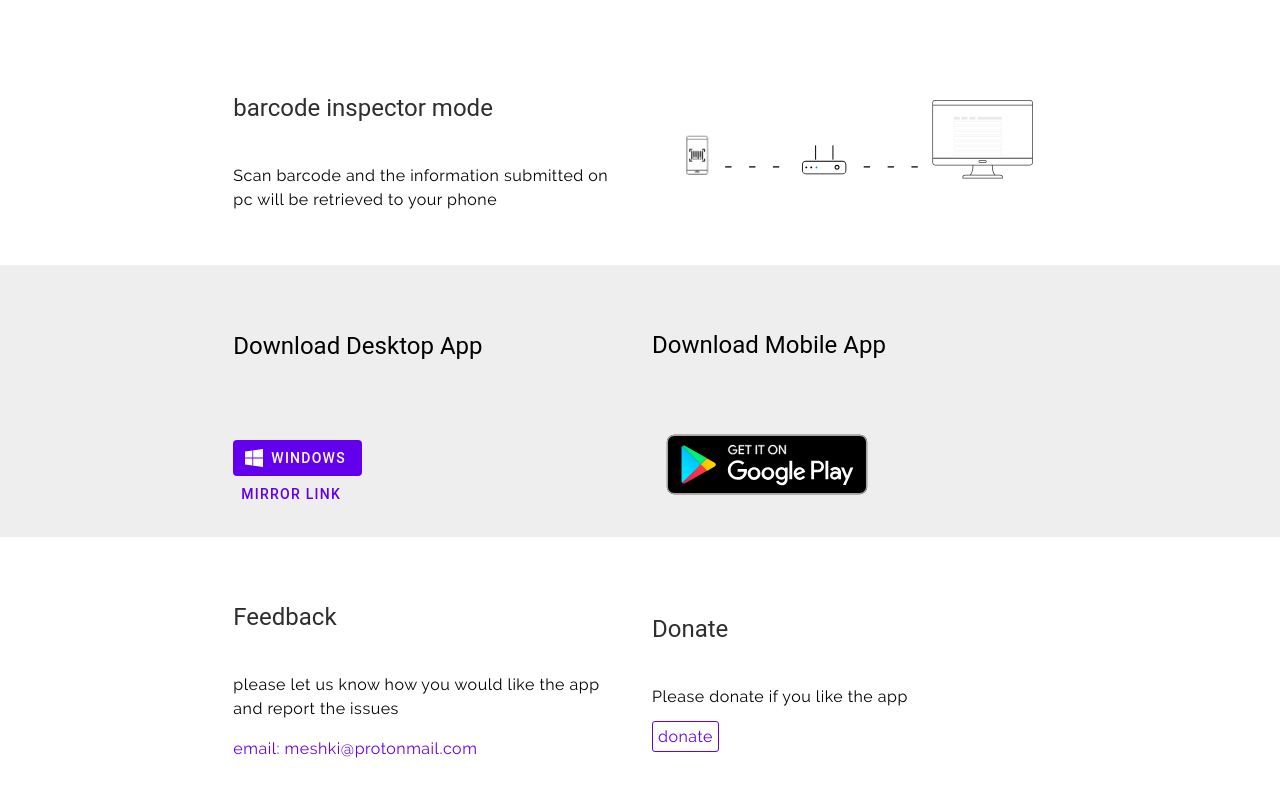
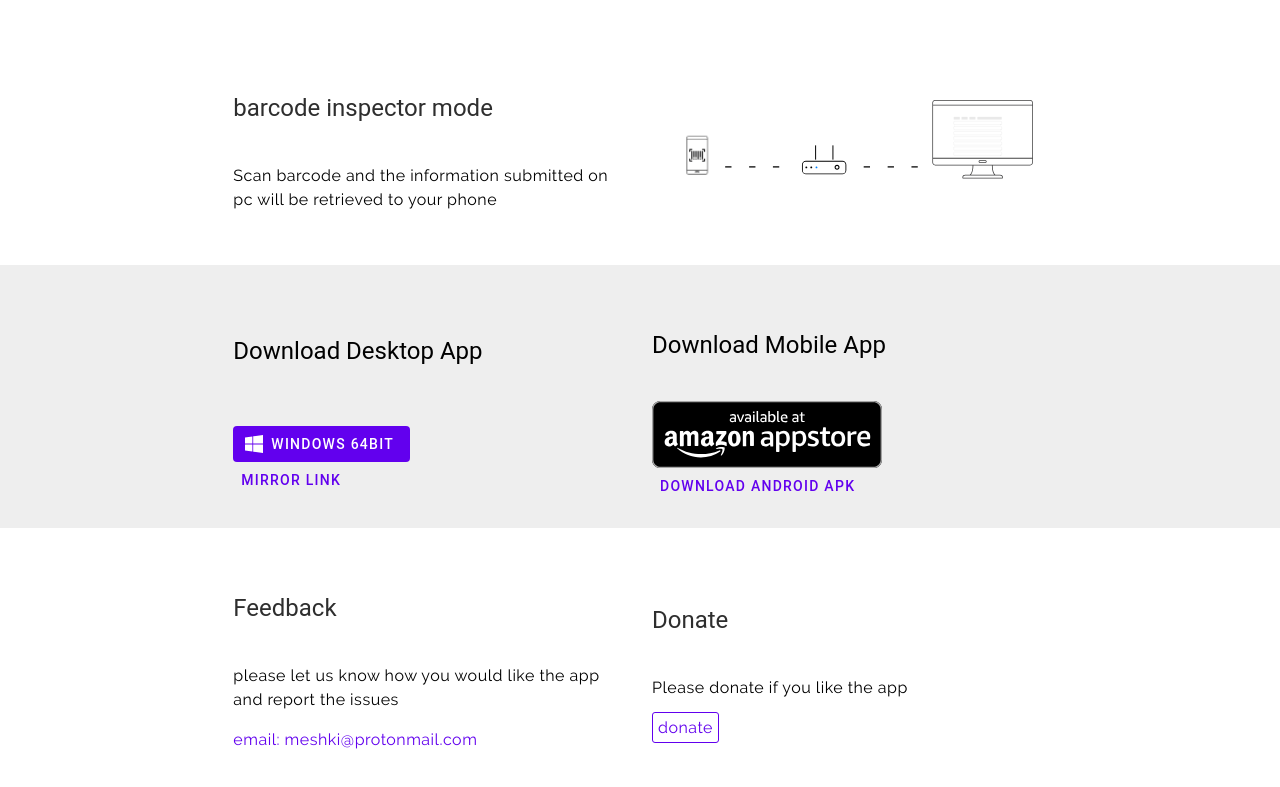
Before and after one commit to SaeedJafari-code/meshki, a website: page index.html in a window 1280 px wide. Shown: the part 1118-1905 px from the top of the page. Drawn offline with Linux system fonts and the light colour scheme.

Commit message:
Links issue fixed

```diff
--- a/index.html
+++ b/index.html
@@ -578,7 +578,7 @@
             <div class="mdc-layout-grid__cell mdc-layout-grid__cell--span-2-desktop mdc-layout-grid__cell--span-8-tablet"></div>
             <div class="mdc-layout-grid__cell mdc-layout-grid__cell--order-1 mdc-layout-grid__cell--span-4-desktop mdc-layout-grid__cell--span-8-tablet mdc-layout-grid__cell--align-middle">
                 <h5 class="mdc-typography mdc-typography--headline5">Download Desktop App</h5>
-                <br><br>
+                <br>
                 <a href="download/meshki-setup.exe" class="mdc-button mdc-button--unelevated">
                     <svg class="mdc-button__icon" xmlns="http://www.w3.org/2000/svg" x="0px" y="0px" width="475.082px"
                          height="475.082px" viewBox="0 0 475.082 475.082"
@@ -592,15 +592,16 @@
 	</g>
 </g>
 </svg>
-                    <span class="mdc-button__label">Windows</span>
+                    <span class="mdc-button__label">Windows 64bit</span>
                 </a>
                 <br>
-                <a href="#" class="mdc-button"> mirror link </a>
+                <a href="https://mega.nz/#!34tFTAgJ!fvlP2AADw1MbAwdg10p0-XQ1A7xnhGvsakBPoZyycQs" class="mdc-button"> mirror link </a>
             </div>
             <div class="mdc-layout-grid__cell mdc-layout-grid__cell--order-2 mdc-layout-grid__cell--span-4-desktop mdc-layout-grid__cell--span-8-tablet mdc-layout-grid__cell--align-middle">
                 <h5 class="mdc-typography mdc-typography--headline5">Download Mobile App</h5>
-                <br>
-                <img id="googlePlayLink" class="googlePlayLink" src="images/google-play-badge.svg" alt="googlePlayLink">
+
+                <img id="googlePlayLink" class="googlePlayLink" src="images/amazon-appstore-black.svg" alt="googlePlayLink" style="display: block;">
+                <a href="download/meshki.apk" class="mdc-button"> download android apk </a>
             </div>
         </div>
     </div>
```
Also changed, not shown: images/amazon-appstore-black.svg (added), images/logo_m.svg (added), 3 other files.
